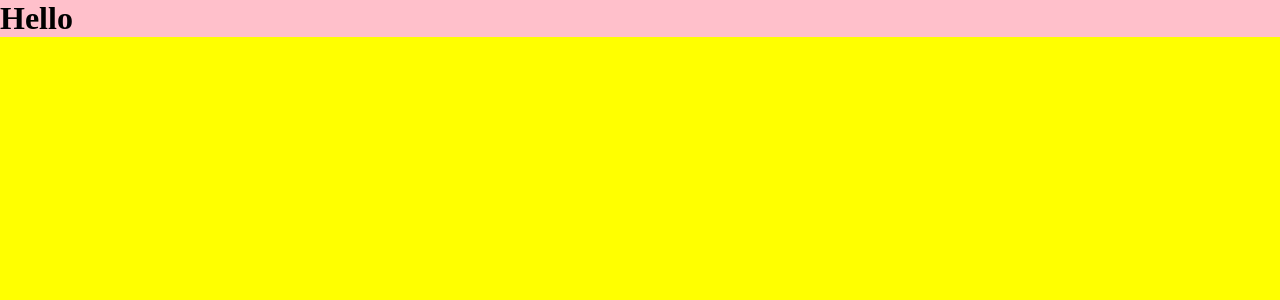
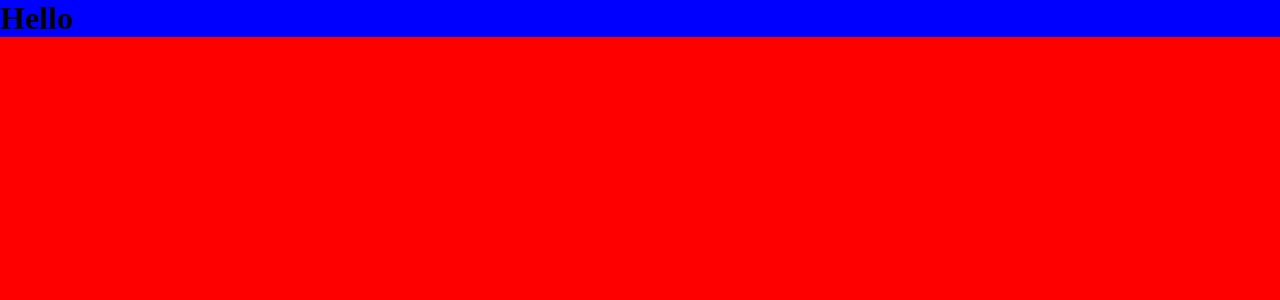
Before and after one commit to fernandojsmelo/curso-reactjs-nextjs-project-3, a React (Create React App) app: page / in a window 1280 px wide. Shown: the top 300 px of the page. Built offline with nearby package versions, Linux system fonts and the light colour scheme.

Commit message:
Configurando ThemeProvider do Styles-Components

```diff
--- a/src/index.jsx
+++ b/src/index.jsx
@@ -1,13 +1,18 @@
 import React from 'react';
+import { ThemeProvider } from 'styled-components';
 import ReactDOM from 'react-dom/client';
+
 import Home from './templates/App';
 import { GlobalStyles } from './styles/global-styles';
+import { theme } from './styles/theme';
 
 const root = ReactDOM.createRoot(document.getElementById('root'));
 root.render(
   <React.StrictMode>
-    <GlobalStyles />
-    <Home />
+    <ThemeProvider theme={theme}>
+      <GlobalStyles />
+      <Home />
+    </ThemeProvider>
   </React.StrictMode>,
 );
 
--- a/src/styles/global-styles.js
+++ b/src/styles/global-styles.js
@@ -1,4 +1,4 @@
-import { createGlobalStyle } from 'styled-components';
+import { createGlobalStyle, css } from 'styled-components';
 
 export const GlobalStyles = createGlobalStyle`
   *{
@@ -7,6 +7,8 @@
   }
 
   body {
-    background: yellow;
+    ${({ theme }) => css`
+      background: ${theme.colors.mainBg};
+    `}
   }
 `;
--- /dev/null
+++ b/src/styles/theme.js
@@ -0,0 +1,8 @@
+export const theme = {
+  colors: {
+    mainBg: 'red',
+    secondaryBg: 'blue',
+  },
+  fonts: {},
+  spacings: {},
+};
--- a/src/templates/App/styles.js
+++ b/src/templates/App/styles.js
@@ -1,7 +1,7 @@
 import styled, { css } from 'styled-components';
 
 export const Wrapper = styled.div`
-  ${(props) => css`
-    background: ${props.background};
+  ${({ theme }) => css`
+    background: ${theme.colors.secondaryBg};
   `};
 `;
```
